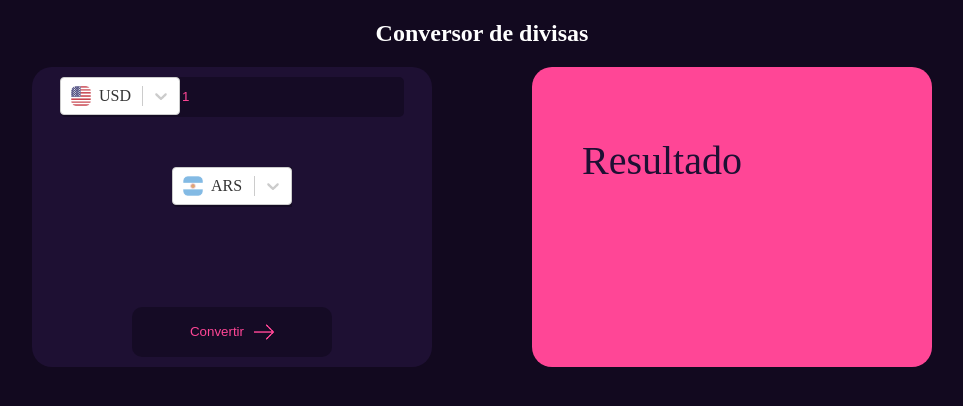
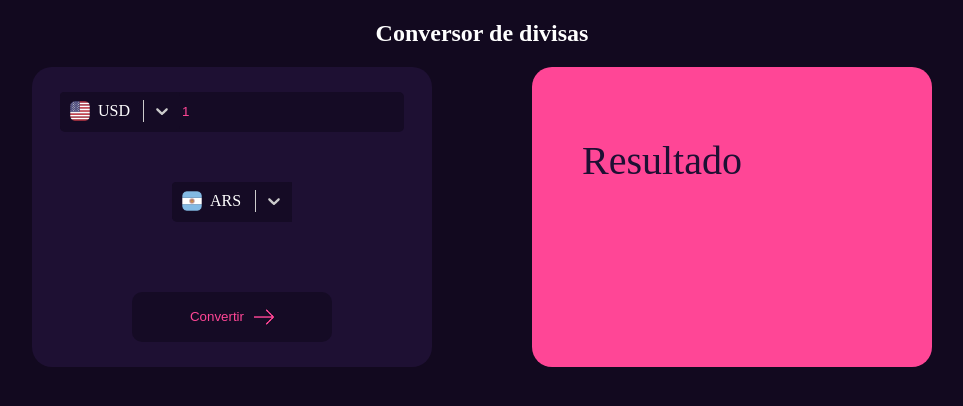
Before and after one commit to JuanManuelFernandez/Conversor-De-Monedas, a React (Vite) app in the folder conversor-divisas/: page / in a window 1280 px wide. Shown: the top 406 px of the page, without its empty margins (158-1121 px from the left). Built offline with nearby package versions, Linux system fonts and the light colour scheme.

Commit message:
Cambios en el estilo del select de tipo de moneda

```diff
--- a/conversor-divisas/src/App.css
+++ b/conversor-divisas/src/App.css
@@ -31,7 +31,7 @@ body {
   width: 400px;
   height: 300px;
   border-radius: 20px;
-  gap: 100px;
+  gap: 70px;
 }
 
 .ContenedorTipo {
--- a/conversor-divisas/src/App.jsx
+++ b/conversor-divisas/src/App.jsx
@@ -16,10 +16,22 @@ function App() {
 
   const formatoOpcion = (opcion) => (
     <div style={{ display: 'flex', alignItems: 'center', gap: '8px'}}>
-      <img src={opcion.bandera} alt={opcion.value} style={{ width: '20px' }} />
-      <span>{opcion.label}</span>
+      <img src={opcion.bandera} alt={opcion.value} style={{ width: '20px'}} />
+      <span style={{color: '#fff'}}>{opcion.label}</span>
     </div>
   )
+
+  const estilosSelect = {
+    control: (estiloBase) => ({
+      ...estiloBase,
+      backgroundColor: '#150b25',
+      border: 'none'
+    }),
+    option: (estiloBase) => ({
+      ...estiloBase,
+      backgroundColor: '#150b25',
+    })
+  }
 
   const convertir = async () => {
     try{
@@ -53,6 +65,7 @@ function App() {
                   onChange={(opcionSeleccionada) => setActual(opcionSeleccionada)}
                   formatOptionLabel={formatoOpcion}
                   className='SelectTipo'
+                  styles={estilosSelect}
                 />
                 <input className='InputMonto' type='number' value={cantidad} onChange={e => setCantidad(e.target.value)}></input>
               </div>
@@ -63,6 +76,7 @@ function App() {
                 onChange={(opcionEquivalente) => setEquivalente(opcionEquivalente)}
                 formatOptionLabel={formatoOpcion}
                 className='SelectEquivalente'
+                styles={estilosSelect}
               />
             </div>
             <button className='BtnConvertir' onClick={convertir}>Convertir<img src='src/assets/Flecha.png' className='IconoFlecha'></img></button>
```
